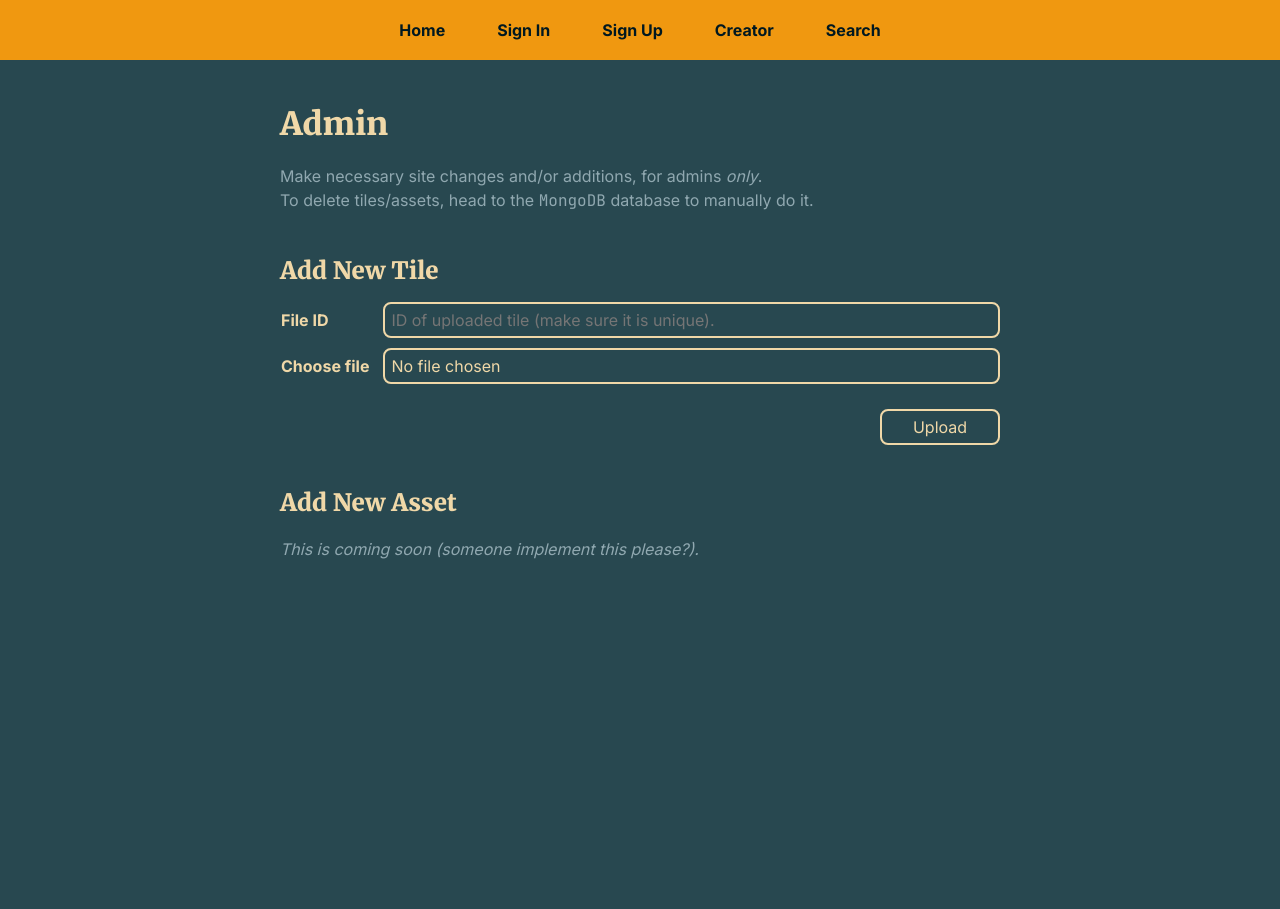
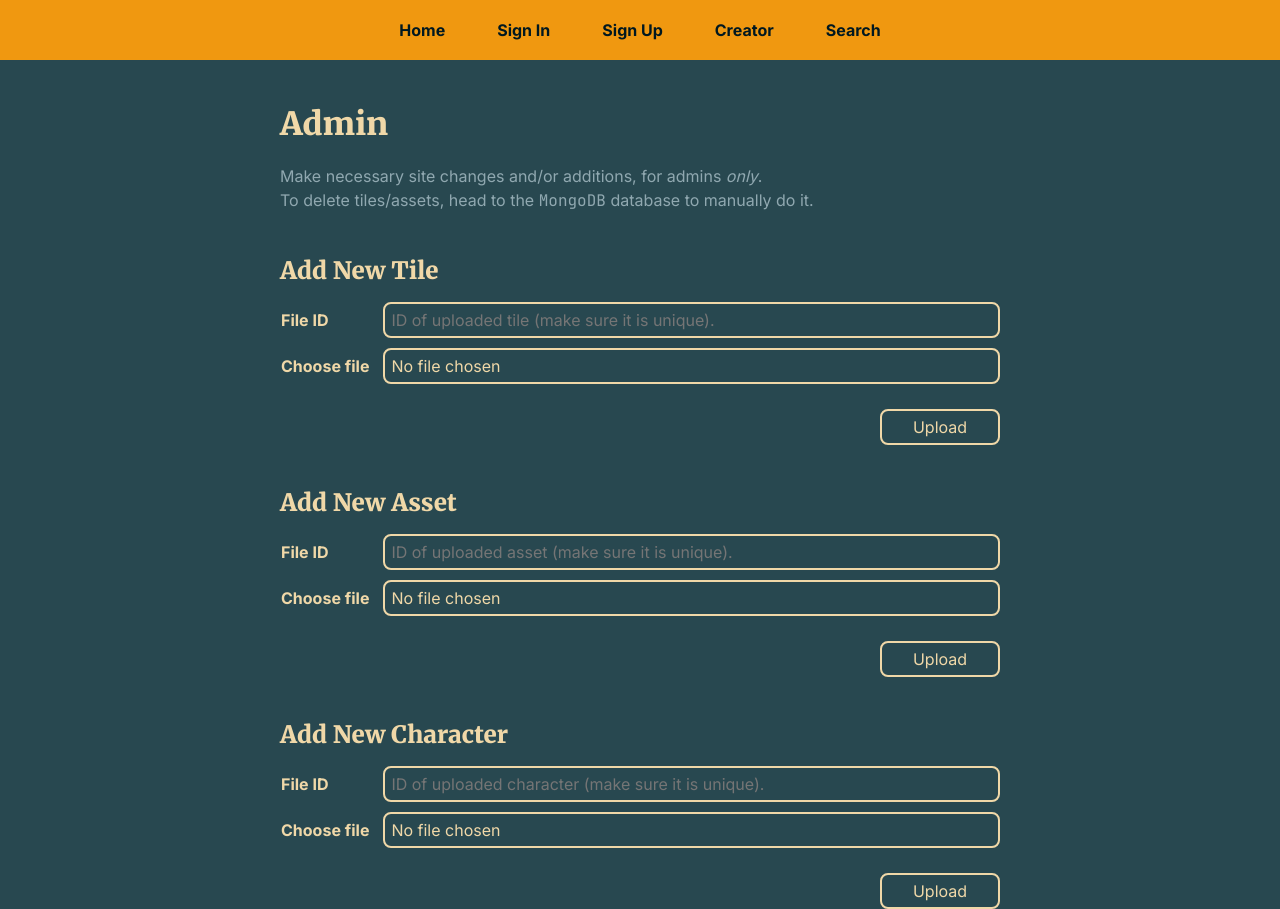
Before and after one commit to kuanhenglin/eggmacs, a React (Create React App) app in the folder client/: page /admin in a window 1280 px wide. Before the commit the page ends 800 px from the top, so only its background shows below. Built offline with nearby package versions, Linux system fonts and the light colour scheme.

Commit message:
jordan: add asset and character upload to admin
Added asset and character upload to the admin page so we can actually
upload stuff to test.

```diff
--- a/client/src/pages/Admin.js
+++ b/client/src/pages/Admin.js
@@ -9,7 +9,13 @@ function Admin() {
   const [tileID, setTileID] = useState(null);
   const [tileFile, setTileFile] = useState(null);
 
-  const formEntries = [
+  const [assetID, setAssetID] = useState(null);
+  const [assetFile, setAssetFile] = useState(null);
+
+  const [characterID, setCharacterID] = useState(null);
+  const [characterFile, setCharacterFile] = useState(null);
+
+  const tileFormEntries = [
     {
       label: "File ID",
       placeholder: "ID of uploaded tile (make sure it is unique).",
@@ -24,6 +30,36 @@ function Admin() {
     }
   ]
 
+  const assetFormEntries = [
+    {
+      label: "File ID",
+      placeholder: "ID of uploaded asset (make sure it is unique).",
+      onChange: setAssetID,
+      onKeyPress: () => {},
+    },
+    {
+      type: "file",
+      label: "Choose file",
+      onChange: setAssetFile,
+      onKeyPress: () => {}
+    }
+  ]
+
+  const characterFormEntries = [
+    {
+      label: "File ID",
+      placeholder: "ID of uploaded character (make sure it is unique).",
+      onChange: setCharacterID,
+      onKeyPress: () => {},
+    },
+    {
+      type: "file",
+      label: "Choose file",
+      onChange: setCharacterFile,
+      onKeyPress: () => {}
+    }
+  ]
+
   function refreshPage() {
     window.location.reload();
   }
@@ -34,10 +70,14 @@ function Admin() {
       return;
     }
     if (tileFile.type !== "image/png") {  // check that file is png
-      window.alert("The avatar must be a PNG.");
+      window.alert("The tile file must be a PNG.");
       return;
     }
 
+    if (tileID?.slice(0, 5) !== "tile_") {
+      window.alert("The tile ID must start with \"tile_\".");
+      return;
+    }
     const tile = await getObject(tileID, "tiles");
     if (tile) {  // the tileID must have not been taken yet
       window.alert("The file ID already exists.");
@@ -56,6 +96,70 @@ function Admin() {
     reader.readAsDataURL(tileFile);
   }
 
+  async function handleAsset() {
+    if (!assetFile) {  // check that user has selected file
+      window.alert("Make sure you have selected a file to upload.");
+      return;
+    }
+    if (assetFile.type !== "image/png") {  // check that file is png
+      window.alert("The asset file must be a PNG.");
+      return;
+    }
+
+    if (assetID?.slice(0, 6) !== "asset_") {
+      window.alert("The asset ID must start with \"asset_\".");
+      return;
+    }
+    const asset = await getObject(assetID, "assets");
+    if (asset) {  // the assetID must have not been taken yet
+      window.alert("The file ID already exists.");
+      return;
+    }
+
+    const reader = new FileReader(); // HTML5 feature, reads file input
+    reader.onload = (e) => {  // define reader behavior when read as text
+      const newAsset = {
+        _id: assetID,
+        author: "Eggmacs",
+        body: e.target.result
+      };
+      createObject(newAsset, "assets", refreshPage);
+    };
+    reader.readAsDataURL(assetFile);
+  }
+
+  async function handleCharacter() {
+    if (!characterFile) {  // check that user has selected file
+      window.alert("Make sure you have selected a file to upload.");
+      return;
+    }
+    if (characterFile.type !== "image/png") {  // check that file is png
+      window.alert("The character file must be a PNG.");
+      return;
+    }
+
+    if (characterID?.slice(0, 10) !== "character_") {
+      window.alert("The character ID must start with \"character_\".");
+      return;
+    }
+    const character = await getObject(characterID, "characters");
+    if (character) {  // the characterID must have not been taken yet
+      window.alert("The file ID already exists.");
+      return;
+    }
+
+    const reader = new FileReader(); // HTML5 feature, reads file input
+    reader.onload = (e) => {  // define reader behavior when read as text
+      const newCharacter = {
+        _id: characterID,
+        author: "Eggmacs",
+        body: e.target.result
+      };
+      createObject(newCharacter, "characters", refreshPage);
+    };
+    reader.readAsDataURL(characterFile);
+  }
+
   return (
     <div>
       <h1>Admin</h1>
@@ -67,15 +171,24 @@ function Admin() {
 
       <h2>Add New Tile</h2>
       <FormText
-        formEntries={formEntries}
+        formEntries={tileFormEntries}
         buttonText="Upload"
         onClick={handleTile}
       />
 
       <h2>Add New Asset</h2>
-      <p>
-        <i>This is coming soon (someone implement this please?).</i>
-      </p>
+      <FormText
+        formEntries={assetFormEntries}
+        buttonText="Upload"
+        onClick={handleAsset}
+      />
+
+      <h2>Add New Character</h2>
+      <FormText
+        formEntries={characterFormEntries}
+        buttonText="Upload"
+        onClick={handleCharacter}
+      />
     </div>
   );
 }
```
